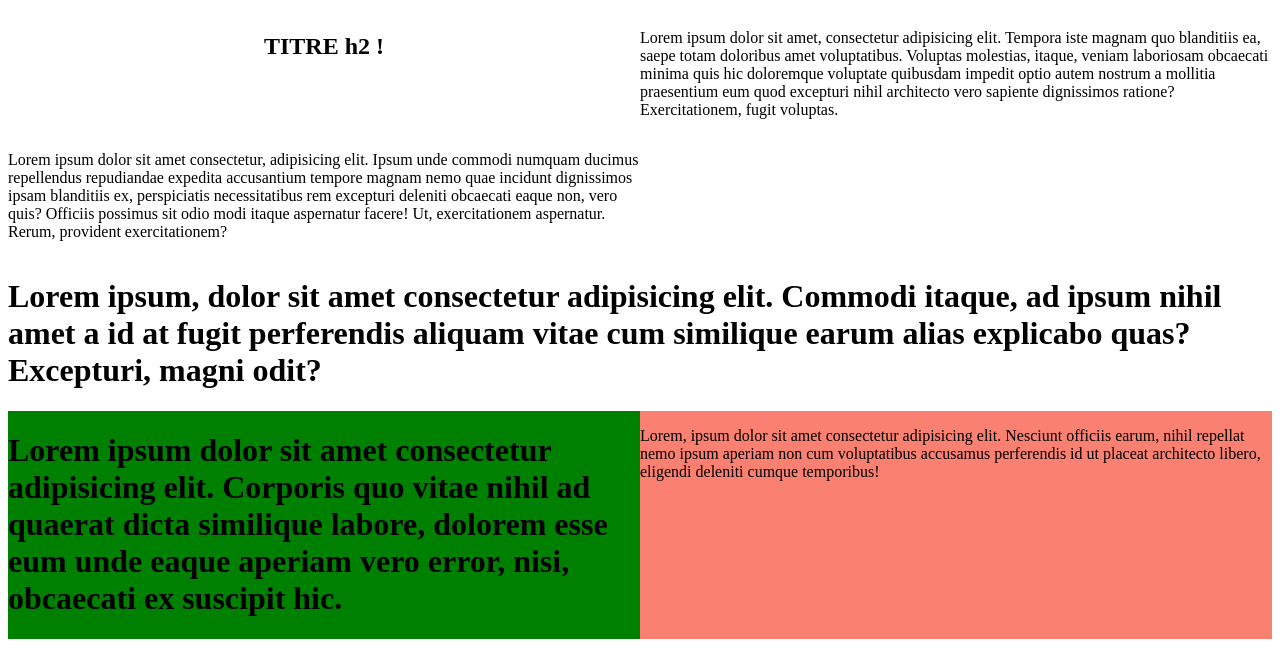
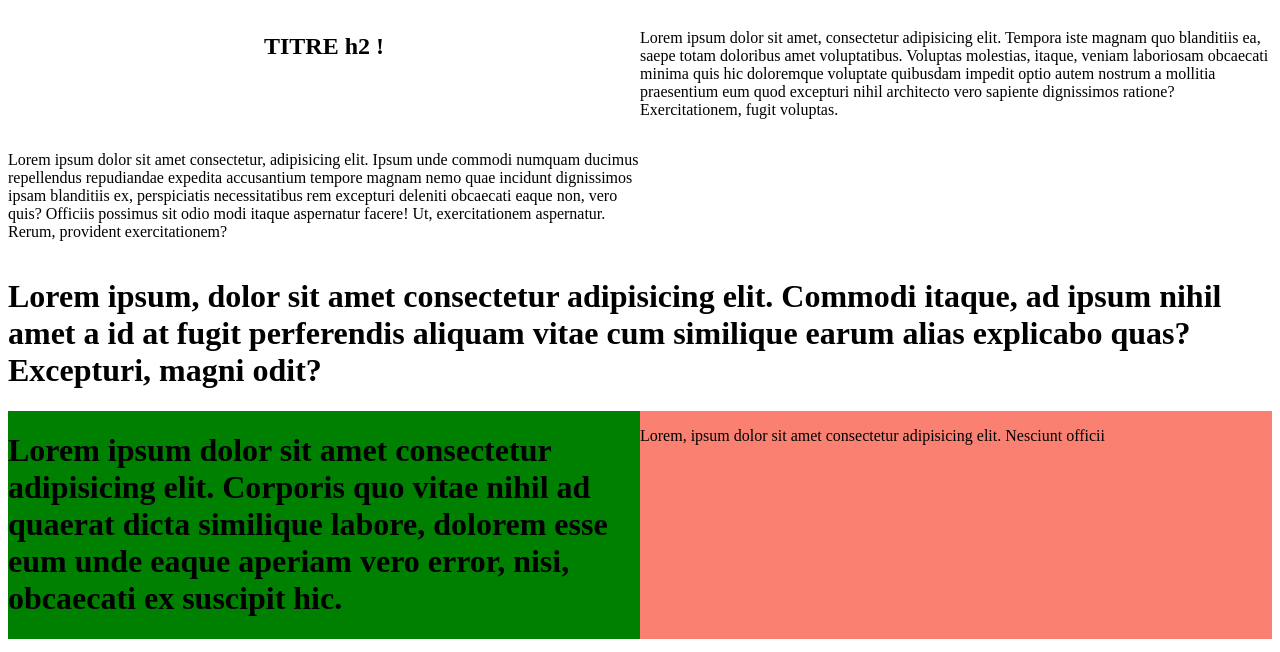
Before and after one commit to Th-Axel96/try-responsive-1, a plain HTML site: page index.html in a window 1280 px wide. Shown: the part 101-753 px from the top of the page. Drawn offline with Linux system fonts and the light colour scheme.

Commit message:
daily push

```diff
--- a/index.html
+++ b/index.html
@@ -63,9 +63,7 @@
       <div class="bg-salmon">
         <p>
           Lorem, ipsum dolor sit amet consectetur adipisicing elit. Nesciunt
-          officiis earum, nihil repellat nemo ipsum aperiam non cum voluptatibus
-          accusamus perferendis id ut placeat architecto libero, eligendi
-          deleniti cumque temporibus!
+          officii
         </p>
       </div>
     </div>
```
